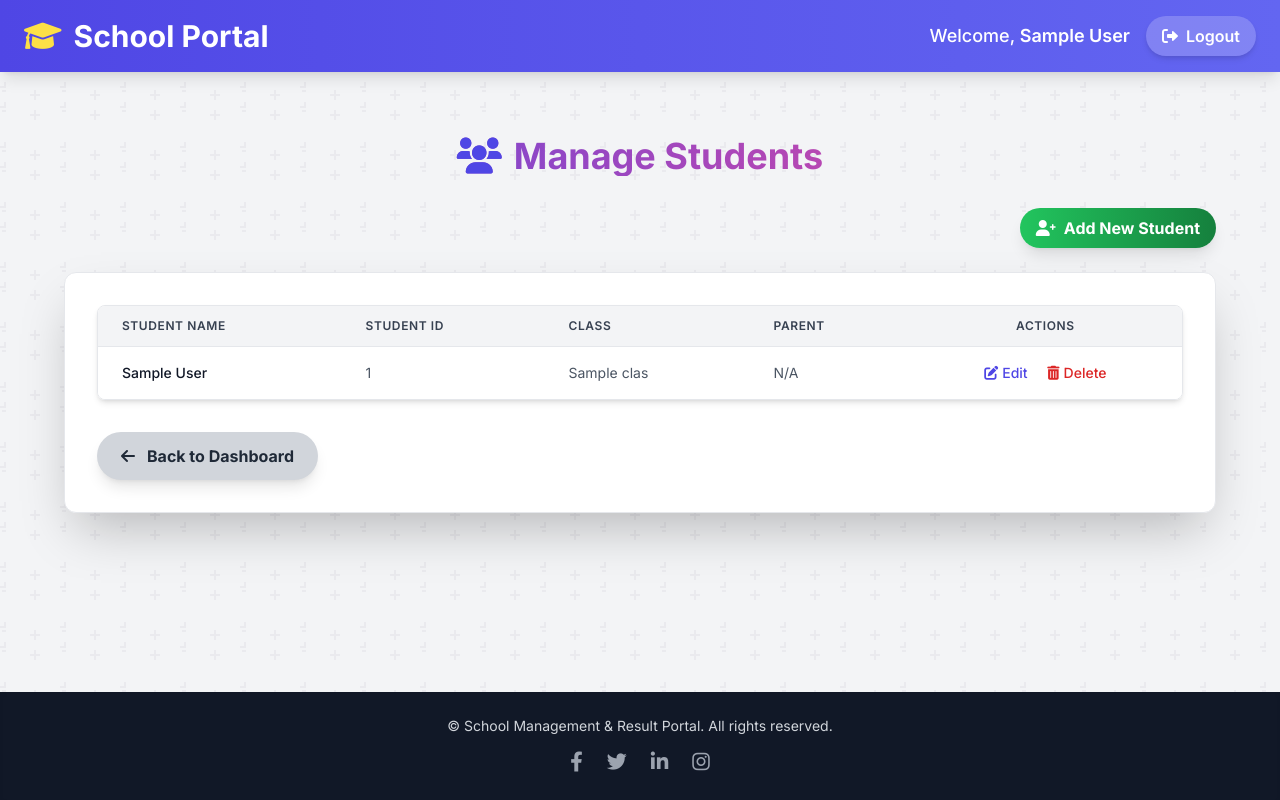
After one commit to Dhamilare/schoolApp, a Django app: page /students/list/ in a window 1280 px wide. The commit adds this page. Run offline with Django 5.2, Linux system fonts and the light colour scheme; a user stored in the database is signed in; tables that the repository leaves empty hold one stand-in row (values such as "Sample post"); some libraries are stand-ins or nearby versions.

Commit message:
new update

```diff
--- a/schoolApp/forms.py
+++ b/schoolApp/forms.py
@@ -1,8 +1,12 @@
 from django import forms
-from .models import * # Imports all models from your models.py
+from .models import *
 from crispy_forms.helper import FormHelper
 from crispy_forms.layout import Layout, Submit, Row, Column, Field
 from django.forms import BaseFormSet, formset_factory
+from django.contrib.auth.forms import UserCreationForm
+from django.db import transaction
+
+GENDER_CHOICES = [('Male', 'Male'), ('Female', 'Female'), ('Other', 'Other')]
 
 
 # Form for creating or editing an Assignment
@@ -244,3 +248,82 @@ class SubmissionForm(forms.ModelForm):
             Field('submission_text', css_class='form-control'),
             Submit('submit', 'Submit Assignment', css_class='bg-primary hover:bg-indigo-700 text-white font-bold py-2 px-4 rounded-md shadow-lg transition duration-300')
         )
+
+
+class StudentUserCreationForm(UserCreationForm):
+    first_name = forms.CharField(max_length=100, required=True)
+    last_name = forms.CharField(max_length=100, required=True)
+    date_of_birth = forms.DateField(required=False, widget=forms.DateInput(attrs={'type': 'date'}))
+    gender = forms.ChoiceField(choices=GENDER_CHOICES, required=False)
+    current_class = forms.ModelChoiceField(queryset=Class.objects.all().order_by('name'), required=False)
+    parent = forms.ModelChoiceField(queryset=User.objects.filter(is_parent=True).order_by('last_name', 'first_name'), required=False)
+    student_id = forms.CharField(max_length=50, required=False)
+
+    class Meta(UserCreationForm.Meta):
+        model = User
+        fields = UserCreationForm.Meta.fields + (
+            'first_name', 'last_name', 'date_of_birth', 'gender', 'current_class', 'parent', 'student_id'
+        )
+
+    @transaction.atomic
+    def save(self, commit=True):
+        user = super().save(commit=False)
+        user.first_name = self.cleaned_data['first_name']
+        user.last_name = self.cleaned_data['last_name']
+        user.is_student = True
+        user.user_type = 'student'
+        if commit:
+            user.save()
+
+        student = Student(
+            user=user,
+            first_name=self.cleaned_data['first_name'],
+            last_name=self.cleaned_data['last_name'],
+            date_of_birth=self.cleaned_data['date_of_birth'],
+            gender=self.cleaned_data['gender'],
+            current_class=self.cleaned_data['current_class'],
+            parent=self.cleaned_data['parent'],
+            student_id=self.cleaned_data['student_id']
+        )
+        if commit:
+            student.save()
+        return student
+
+
+class StudentUserUpdateForm(forms.ModelForm):
+    password = forms.CharField(
+        label="New Password", required=False, widget=forms.PasswordInput()
+    )
+    confirm_password = forms.CharField(
+        label="Confirm New Password", required=False, widget=forms.PasswordInput()
+    )
+
+    class Meta:
+        model = Student
+        fields = ['first_name', 'last_name', 'date_of_birth', 'gender', 'current_class', 'parent', 'student_id']
+
+    def __init__(self, *args, **kwargs):
+        self.user = kwargs.pop('user_instance', None)
+        super().__init__(*args, **kwargs)
+
+    def clean(self):
+        cleaned_data = super().clean()
+        pw1 = cleaned_data.get('password')
+        pw2 = cleaned_data.get('confirm_password')
+        if pw1 or pw2:
+            if pw1 != pw2:
+                raise forms.ValidationError("Passwords do not match.")
+        return cleaned_data
+
+    def save(self, commit=True):
+        student = super().save(commit=False)
+        if self.user:
+            self.user.first_name = student.first_name
+            self.user.last_name = student.last_name
+            if self.cleaned_data.get('password'):
+                self.user.set_password(self.cleaned_data['password'])
+            if commit:
+                self.user.save()
+        if commit:
+            student.save()
+        return student
--- a/schoolApp/templates/dashboard.html
+++ b/schoolApp/templates/dashboard.html
@@ -1,5 +1,5 @@
 {# core_app/templates/core_app/home.html #}
-{% extends 'base.html' %}
+{% extends 'base.html' %} {# Ensure this extends 'core_app/base.html' if that's your base template #}
 {% load static %}
 {% load mathfilters %}
 
@@ -74,6 +74,10 @@
                         {# CHANGED: Link to subject_list for management #}
                         <a href="{% url 'subject_list' %}" class="inline-flex items-center justify-center bg-white bg-opacity-20 hover:bg-opacity-30 text-white font-semibold py-2 px-4 rounded-md transition duration-300 shadow-md">
                             <i class="fas fa-book-medical mr-2"></i>Manage Subjects
+                        </a>
+                        {# NEW: Link to Student List #}
+                        <a href="{% url 'student_list' %}" class="inline-flex items-center justify-center bg-white bg-opacity-20 hover:bg-opacity-30 text-white font-semibold py-2 px-4 rounded-md transition duration-300 shadow-md">
+                            <i class="fas fa-user-graduate mr-2"></i>Manage Students
                         </a>
                     </div>
                 </div>
--- /dev/null
+++ b/schoolApp/templates/teacher/student_list.html
@@ -0,0 +1,87 @@
+{# core_app/templates/core_app/teacher/student_list.html #}
+{% extends 'base.html' %}
+{% load static %}
+
+{% block title %}Manage Students{% endblock %}
+
+{% block content %}
+<div class="container mx-auto p-4 md:p-6 lg:p-8">
+    <h1 class="text-4xl font-extrabold text-center bg-clip-text text-transparent bg-gradient-to-r from-primary to-accent mb-8 animate-fade-in-down">
+        <i class="fas fa-users mr-3 text-primary"></i>Manage Students
+    </h1>
+
+    <div class="flex justify-end mb-6">
+        <a href="{% url 'create_student' %}" class="bg-gradient-to-r from-green-500 to-green-700 hover:from-green-600 hover:to-green-800 text-white font-bold py-2 px-4 rounded-full shadow-lg transition duration-300 transform hover:scale-105 flex items-center">
+            <i class="fas fa-user-plus mr-2"></i>Add New Student
+        </a>
+    </div>
+
+    <div class="bg-white p-8 rounded-xl shadow-2xl w-full border border-gray-200 animate-fade-in">
+        {% if students %}
+        <div class="overflow-x-auto rounded-lg border border-gray-200 shadow-md">
+            <table class="min-w-full divide-y divide-gray-200">
+                <thead class="bg-gray-100">
+                    <tr>
+                        <th scope="col" class="px-6 py-3 text-left text-xs font-semibold text-gray-700 uppercase tracking-wider">
+                            Student Name
+                        </th>
+                        <th scope="col" class="px-6 py-3 text-left text-xs font-semibold text-gray-700 uppercase tracking-wider">
+                            Student ID
+                        </th>
+                        <th scope="col" class="px-6 py-3 text-left text-xs font-semibold text-gray-700 uppercase tracking-wider">
+                            Class
+                        </th>
+                        <th scope="col" class="px-6 py-3 text-left text-xs font-semibold text-gray-700 uppercase tracking-wider">
+                            Parent
+                        </th>
+                        <th scope="col" class="px-6 py-3 text-center text-xs font-semibold text-gray-700 uppercase tracking-wider">
+                            Actions
+                        </th>
+                    </tr>
+                </thead>
+                <tbody class="bg-white divide-y divide-gray-100">
+                    {% for student in students %}
+                    <tr class="hover:bg-blue-50 transition-colors duration-200 ease-in-out">
+                        <td class="px-6 py-4 whitespace-nowrap text-sm font-medium text-gray-900">
+                            {{ student.get_full_name }}
+                        </td>
+                        <td class="px-6 py-4 whitespace-nowrap text-sm text-gray-600">
+                            {{ student.student_id|default:"N/A" }}
+                        </td>
+                        <td class="px-6 py-4 whitespace-nowrap text-sm text-gray-600">
+                            {{ student.current_class.name|default:"Unassigned" }}
+                        </td>
+                        <td class="px-6 py-4 whitespace-nowrap text-sm text-gray-600">
+                            {% if student.parent %}{{ student.parent.get_full_name|default:student.parent.username }}{% else %}N/A{% endif %}
+                        </td>
+                        <td class="px-6 py-4 whitespace-nowrap text-center text-sm font-medium">
+                            <a href="{% url 'update_student' student.pk %}" class="text-indigo-600 hover:text-indigo-900 mr-4 transition duration-200">
+                                <i class="fas fa-edit mr-1"></i>Edit
+                            </a>
+                            <form action="{% url 'delete_student' student.pk %}" method="post" class="inline-block" onsubmit="return confirm('Are you sure you want to delete {{ student.get_full_name }}? This will also delete their user account and all associated data (scores, attendance, submissions).');">
+                                {% csrf_token %}
+                                <button type="submit" class="text-red-600 hover:text-red-900 transition duration-200">
+                                    <i class="fas fa-trash-alt mr-1"></i>Delete
+                                </button>
+                            </form>
+                        </td>
+                    </tr>
+                    {% endfor %}
+                </tbody>
+            </table>
+        </div>
+        {% else %}
+        <div class="bg-blue-100 border-l-4 border-blue-500 text-blue-700 p-6 rounded-lg shadow-md mt-4 animate-fade-in" role="alert">
+            <p class="font-bold text-xl mb-2"><i class="fas fa-info-circle mr-2"></i>No students added yet!</p>
+            <p class="text-lg">Click "Add New Student" to enroll your first student.</p>
+        </div>
+        {% endif %}
+
+        <div class="flex justify-start mt-8">
+            <a href="{% url 'dashboard' %}" class="bg-gray-300 hover:bg-gray-400 text-gray-800 font-bold py-3 px-6 rounded-full shadow-lg transition duration-300 transform hover:scale-105 flex items-center group">
+                <i class="fas fa-arrow-left mr-3 group-hover:rotate-6"></i>Back to Dashboard
+            </a>
+        </div>
+    </div>
+</div>
+{% endblock %}
--- a/schoolApp/urls.py
+++ b/schoolApp/urls.py
@@ -24,6 +24,10 @@ urlpatterns = [
     path('subjects/update/<int:pk>/', views.update_subject, name='update_subject'),
     path('subjects/delete/<int:pk>/', views.delete_subject, name='delete_subject'),
 
-    path('student/dashboard/', views.student_dashboard, name='student_dashboard'),
-    path('student/assignments/<int:assignment_id>/submit/', views.submit_assignment, name='submit_assignment'),
+    path('students/dashboard/', views.student_dashboard, name='student_dashboard'),
+    path('students/assignments/<int:assignment_id>/submit/', views.submit_assignment, name='submit_assignment'),
+    path('students/create/', views.create_student, name='create_student'),
+    path('students/list/', views.student_list, name='student_list'),
+    path('students/update/<int:pk>/', views.update_student, name='update_student'),
+    path('students/delete/<int:pk>/', views.delete_student, name='delete_student'),
 ]
--- a/schoolApp/views.py
+++ b/schoolApp/views.py
@@ -32,12 +32,11 @@ def is_student(user):
 
 @login_required
 def home(request):
-    """
-    Renders the home page for authenticated users with dashboard data.
-    Redirects parents to their specific dashboard.
-    """
     if request.user.is_parent:
         return redirect('parent_dashboard')
+
+    if request.user.is_student:
+        return redirect('student_dashboard')
 
     context = {
         'page_title': 'Dashboard',
@@ -72,10 +71,6 @@ def home(request):
 @login_required
 @user_passes_test(is_parent)
 def parent_dashboard(request):
-    """
-    Renders the dedicated dashboard for parent users.
-    Displays information about their children.
-    """
     parent_children = Student.objects.filter(parent=request.user).order_by('current_class__name', 'last_name', 'first_name')
     available_terms = Term.objects.all().order_by('-start_date')
 
@@ -724,3 +719,73 @@ def submit_assignment(request, assignment_id):
         'existing_submission': existing_submission,
     }
     return render(request, 'student/submit_assignment.html', context)
+
+
+@login_required
+@user_passes_test(is_teacher)
+def create_student(request):
+    if request.method == 'POST':
+        form = StudentUserCreationForm(request.POST)
+        if form.is_valid():
+            form.save()
+            messages.success(request, "Student account created successfully.")
+            return redirect('student_list')
+        else:
+            messages.error(request, "There was an error creating the student.")
+    else:
+        form = StudentUserCreationForm()
+
+    return render(request, 'teacher/create_student.html', {
+        'form': form,
+        'page_title': "Create Student",
+    })
+
+@login_required
+@user_passes_test(is_teacher)
+def student_list(request):
+    students = Student.objects.all().order_by('current_class__name', 'last_name', 'first_name')
+    context = {
+        'page_title': 'Manage Students',
+        'students': students,
+    }
+    return render(request, 'teacher/student_list.html', context)
+
+
+@login_required
+@user_passes_test(is_teacher)
+def update_student(request, pk):
+    student = get_object_or_404(Student, pk=pk)
+    user = student.user
+
+    if request.method == 'POST':
+        form = StudentUserUpdateForm(request.POST, instance=student, user_instance=user)
+        if form.is_valid():
+            form.save()
+            messages.success(request, f"Student '{student.get_full_name()}' updated successfully.")
+            return redirect('student_list')
+        else:
+            messages.error(request, "There was an error updating the student.")
+    else:
+        form = StudentUserUpdateForm(instance=student, user_instance=user)
+
+    return render(request, 'teacher/update_student.html', {
+        'form': form,
+        'student': student,
+        'page_title': f"Update Student: {student.get_full_name()}",
+    })
+
+@login_required
+@user_passes_test(is_teacher)
+@require_POST
+def delete_student(request, pk):
+    student = get_object_or_404(Student, pk=pk)
+    student_name = student.get_full_name()
+    try:
+        if student.user:
+            student.user.delete()
+        else:
+            student.delete()
+        messages.success(request, f"Student '{student_name}' and associated account deleted successfully!")
+    except Exception as e:
+        messages.error(request, f"Error deleting student '{student_name}': {e}")
+    return redirect('student_list')
```
Also changed, not shown: schoolApp/admin.py (+25 -8 lines), schoolApp/models.py (+11 -3 lines), schoolApp/templates/student/dashboard.html (+88 -100 lines), schoolApp/templates/teacher/create_student.html (added, +29 -0 lines), schoolApp/templates/teacher/update_student.html (added, +28 -0 lines), schoolApp/migrations/0006_user_is_student.py (added), schoolApp/migrations/0007_student_user.py (added).
